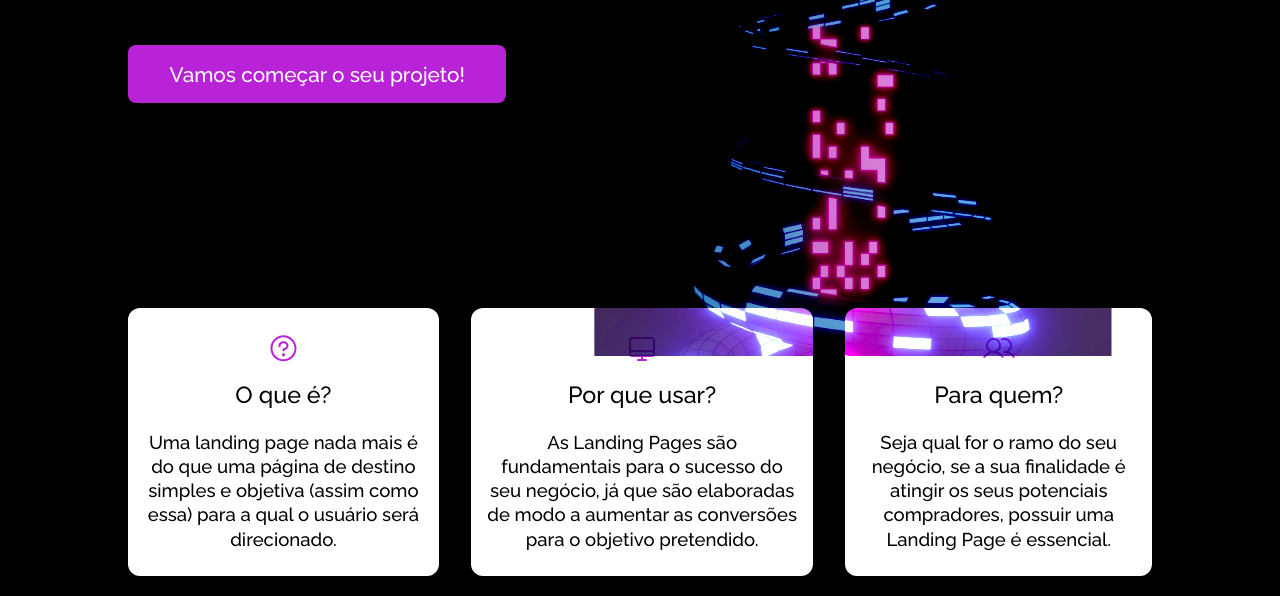
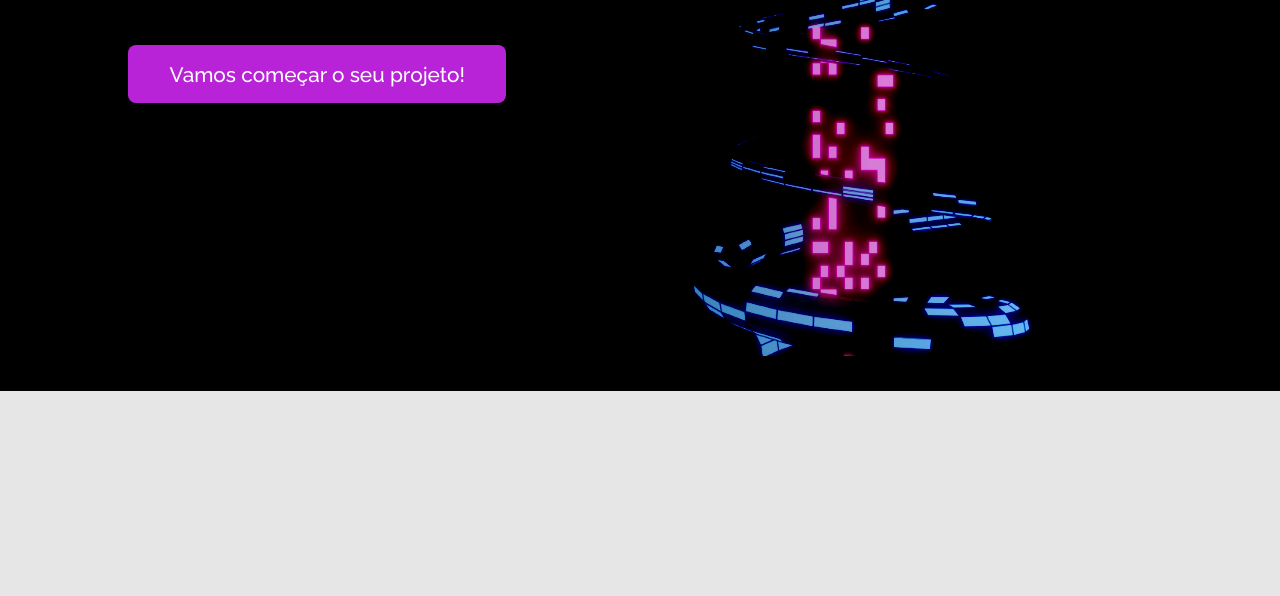
Before and after one commit to ThomasPassos/lya-lp, a plain HTML site: page index.html in a window 1280 px wide. Shown: the part 338-934 px from the top of the page. Drawn offline with Linux system fonts and the light colour scheme.

Commit message:
Correção 1

```diff
--- a/index.html
+++ b/index.html
@@ -45,7 +45,7 @@
                 <div class="title-img">
                 </div>
             </div>
-            <div class="scroller" data-animated="true" data-direction="left">
+            <!-- <div class="scroller" data-animated="true" data-direction="left">
                 <div class="card-block scroller__inner">
                     <article class="card-block__card card-primary">
                         <svg xmlns="http://www.w3.org/2000/svg" width="32" height="32" viewBox="0 0 32 32">
@@ -81,7 +81,7 @@
                         </p>
                     </article>
                 </div>
-            </div>
+            </div> -->
         </section>
         <section id="2" class="second-section section">
             <h2 class="second-section__subtitle">Nosso processo<br>Unindo <span class="color--violet bold">criatividade,
```
